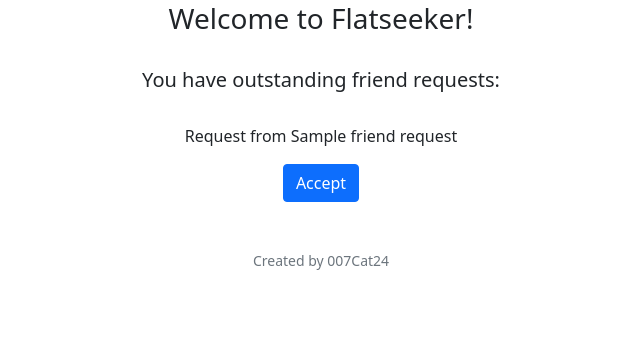
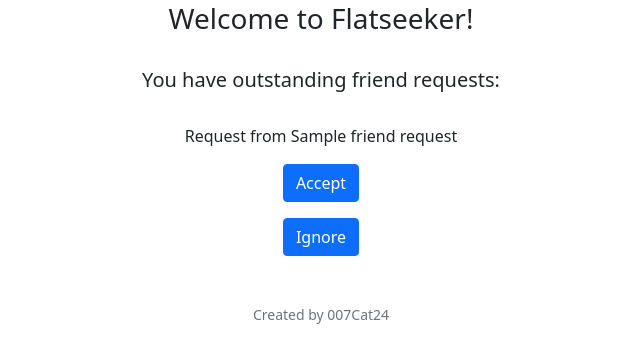
Before and after one commit to 007Cat24/flatseeker, a Flask app: template templates/index.html in a window 1280 px wide. Shown: the part 122-485 px from the top of the page, without its empty margins (319-959 px from the left). Run offline with Flask 3, Linux system fonts and the light colour scheme; the template is opened without the code that fills it: most values are stand-ins (such as "Sample title", 1, 10 or a date in 2020); some libraries are stand-ins or nearby versions.

Commit message:
fixed friend requests

```diff
--- a/app.py
+++ b/app.py
@@ -118,13 +118,22 @@ def add_friend():
             flash("Friend request already sent")
             return redirect("/")
 
-        # Accept friend if request already exists:
+
+        # Accept friend if request already exists, ignore otherwise:
         print("accepting if exists")
         friend_requests = db.execute("SELECT * FROM friends WHERE confirmed = 'False' AND user2_id = ? AND user1_id = ?", session["user_id"], rows[0]["id"])
         if len(friend_requests) == 1:
-            db.execute("UPDATE friends SET confirmed = 'True' WHERE user2_id = ? AND user1_id = ?", session["user_id"], rows[0]["id"])
-            flash("Friend request accepted")
-            return redirect("/")
+            ignore = request.form.get("ignore")
+            if ignore == "False":
+                db.execute("UPDATE friends SET confirmed = 'True' WHERE user2_id = ? AND user1_id = ?", session["user_id"], rows[0]["id"])
+                flash("Friend request accepted")
+                return redirect("/")
+            elif ignore == "True":
+                db.execute("DELETE FROM friends WHERE user2_id = ? AND user1_id = ?", session["user_id"], rows[0]["id"])
+                flash("Friend request ignored")
+                return redirect("/")
+            else:
+                return apology("Server error")
 
         # Add friend request to database
         db.execute(
@@ -137,6 +146,7 @@ def add_friend():
         return redirect("/")
     else:
         return render_template("addfriend.html")
+
 
 @app.route("/changepwd", methods=["GET", "POST"])
 @login_required
--- a/templates/addfriend.html
+++ b/templates/addfriend.html
@@ -10,7 +10,7 @@
     <form action="/addfriend" method="post">
         <div class="mb-3">
             <input autocomplete="off" autofocus class="form-control mx-auto w-auto" id="friend" name="friend" placeholder="Friend's username" type="text">
-        </div>
+            <input class="form-control mx-auto w-auto" id="ignore" name="ignore" value="False" type="hidden">
         </div>
         <button class="btn btn-primary" type="submit">Send friend request</button>
     </form>
--- a/templates/index.html
+++ b/templates/index.html
@@ -15,8 +15,16 @@
         <form action="/addfriend" method="post">
             <div class="mb-3">
                 <input class="form-control mx-auto w-auto" id="friend" name="friend" value="{{friend_request.user1_name}}" type="hidden">
+                <input class="form-control mx-auto w-auto" id="ignore" name="ignore" value="False" type="hidden">
             </div>
             <button class="btn btn-primary" type="submit">Accept</button>
+        </form>
+        <form action="/addfriend" method="post">
+            <div class="mb-3">
+                <input class="form-control mx-auto w-auto" id="friend" name="friend" value="{{friend_request.user1_name}}" type="hidden">
+                <input class="form-control mx-auto w-auto" id="ignore" name="ignore" value="True" type="hidden">
+            </div>
+            <button class="btn btn-primary" type="submit">Ignore</button>
         </form>
     {% endfor %}
 {% endif %}
```
